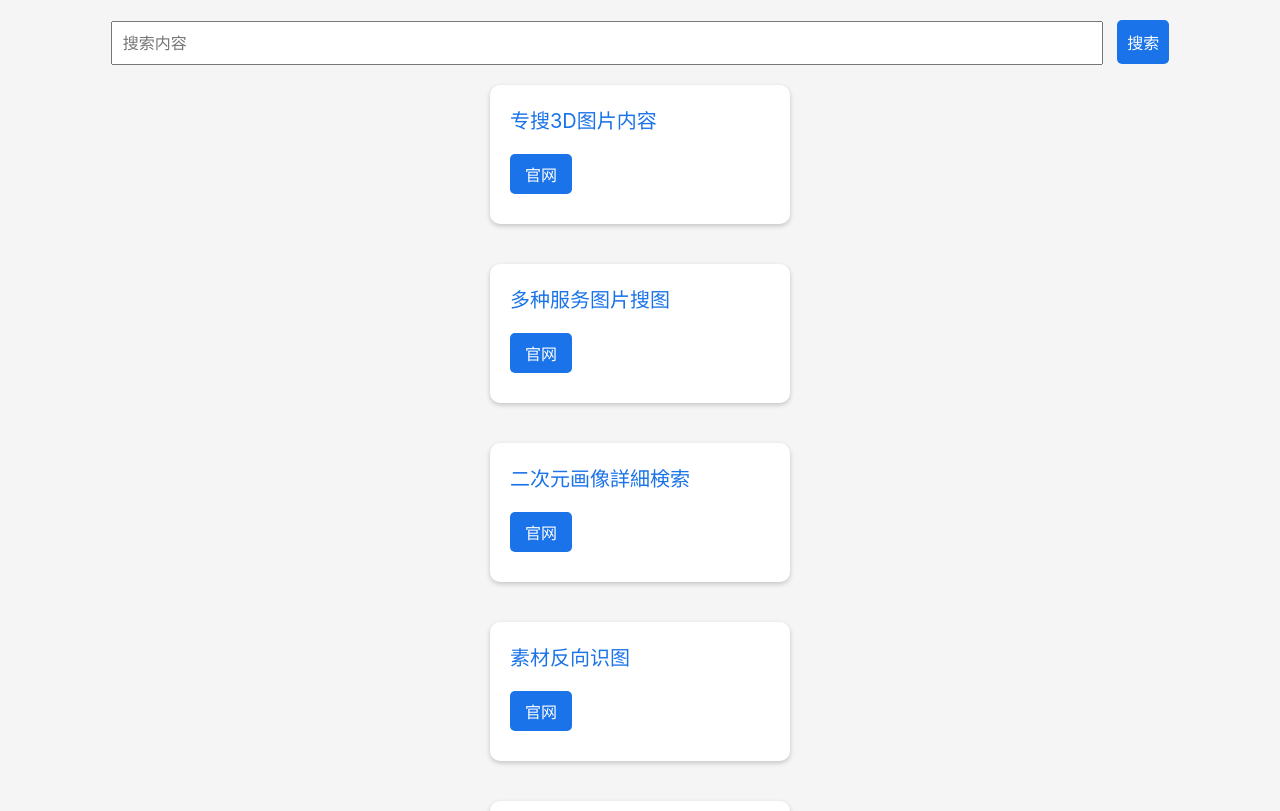
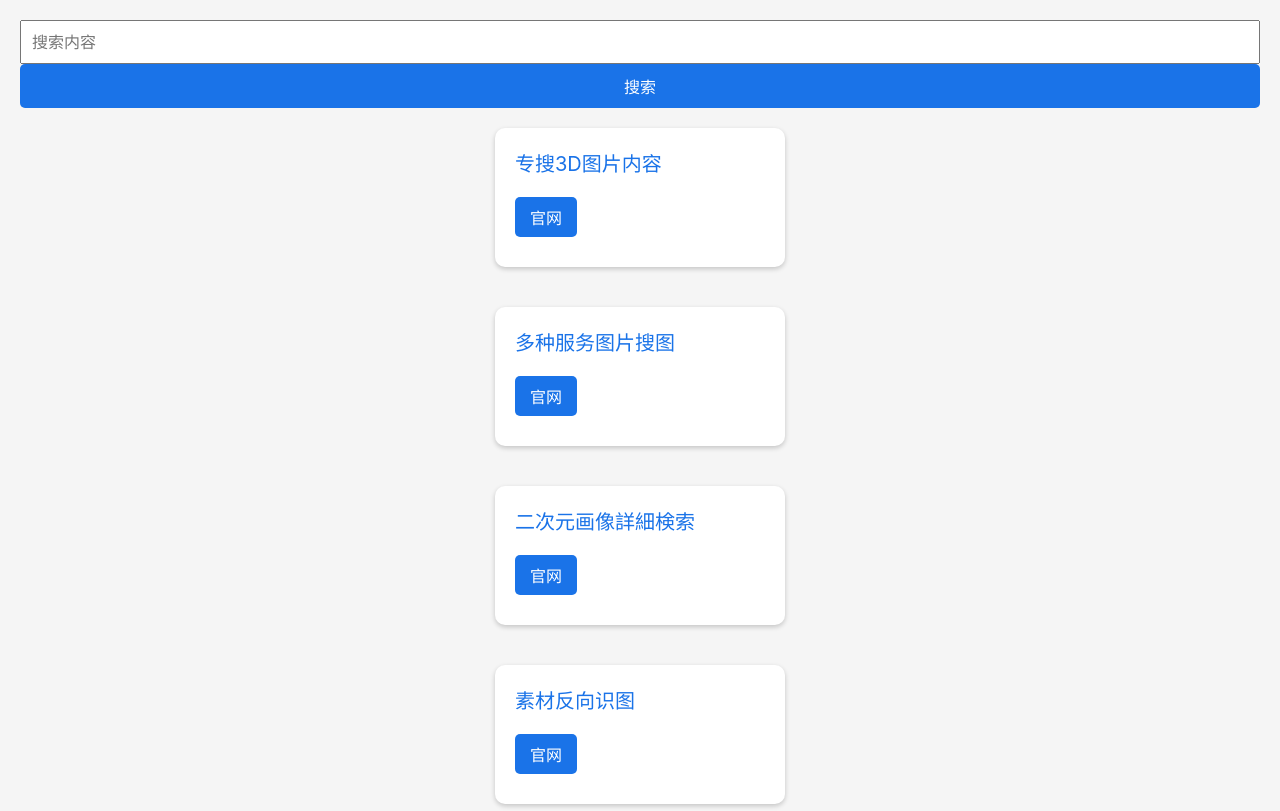
Before and after one commit to Abcd136/x41, a plain HTML site: page index.html in a window 1280 px wide. Shown: the top 811 px of the page. Drawn offline with Linux system fonts and the light colour scheme.

Commit message:
Update index.html

```diff
--- a/index.html
+++ b/index.html
@@ -25,7 +25,7 @@
     .search-bar input {
         padding: 10px;
         font-size: 16px;
-            width: 80%;
+        width: 100%;
     }
 
     .search-bar button {
@@ -36,12 +36,11 @@
         color: white;
         border: none;
         border-radius: 5px;
-            margin-left: 10px;
+        width: 100%;
     }
 
     .card-container {
         display: flex;
-            flex-direction: row;
         flex-wrap: wrap;
         gap: 20px;
         justify-content: center;
@@ -52,9 +51,10 @@
         border-radius: 10px;
         padding: 20px;
         box-shadow: 0 2px 5px rgba(0,0,0,0.2);
-            width: 300px; /* 设置卡片宽度 */
         margin-bottom: 20px;
         transition: transform 0.3s ease, box-shadow 0.3s ease;
+        flex-basis: calc(33.333% - 20px); /* 默认为三列布局 */
+        max-width: calc(33.333% - 20px);
     }
 
     .card:hover {
@@ -91,7 +91,29 @@
     .hidden {
         display: none;
     }
+
+    @media (max-width: 767px) {
+        .card {
+            flex-basis: calc(100% - 20px); /* 小屏幕为单列布局 */
+            max-width: calc(100% - 20px);
+        }
+    }
+
+    @media (min-width: 768px) and (max-width: 991px) {
+        .card {
+            flex-basis: calc(50% - 20px); /* 中等屏幕为两列布局 */
+            max-width: calc(50% - 20px);
+        }
+    }
+
+    @media (min-width: 992px) {
+        .card {
+            flex-basis: calc(25% - 20px); /* 大屏幕为四列布局 */
+            max-width: calc(25% - 20px);
+        }
+    }
 </style>
+
 </head>
 <body>
     <div class="search-bar">
```
Lines whose indentation alone changed are shown as unchanged.
